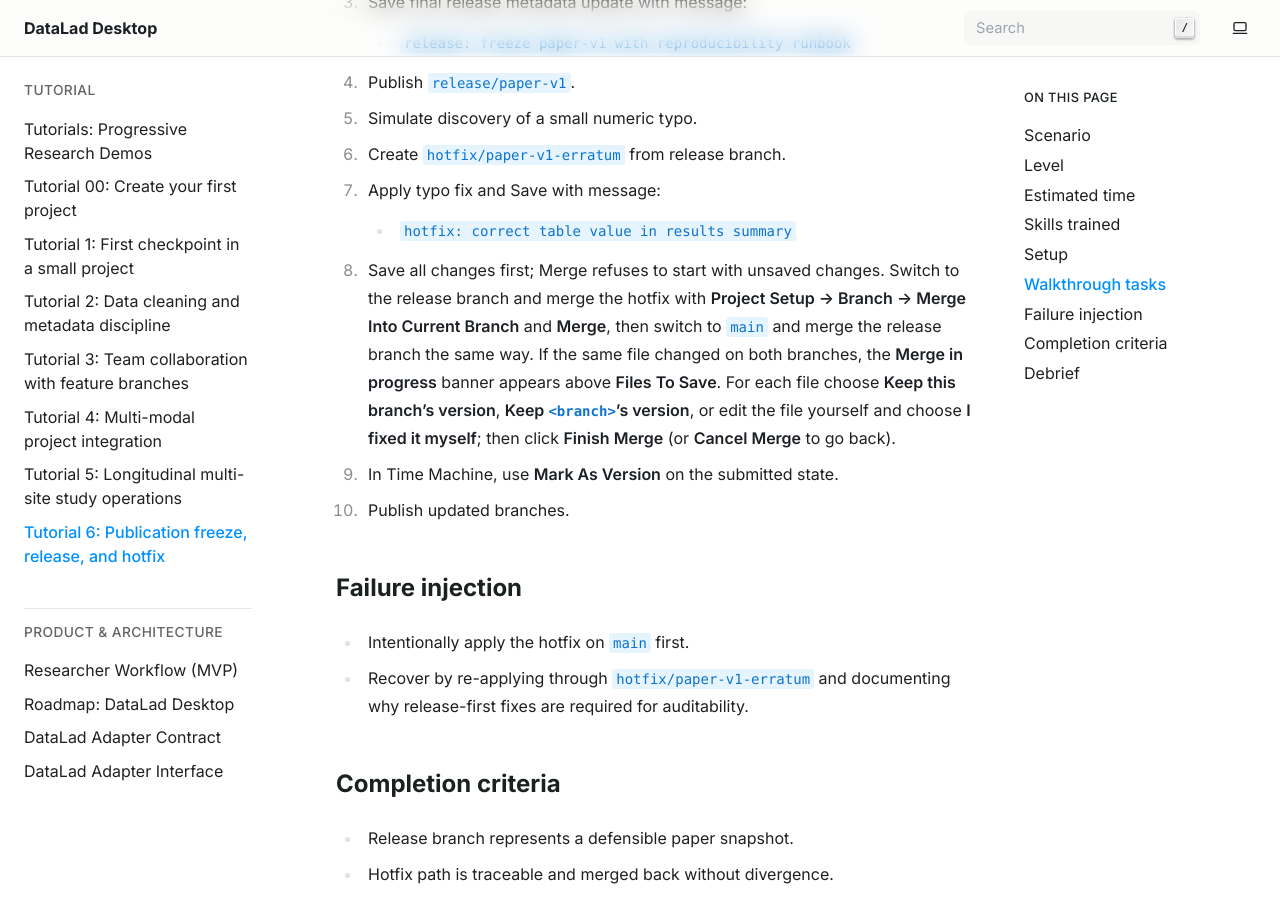
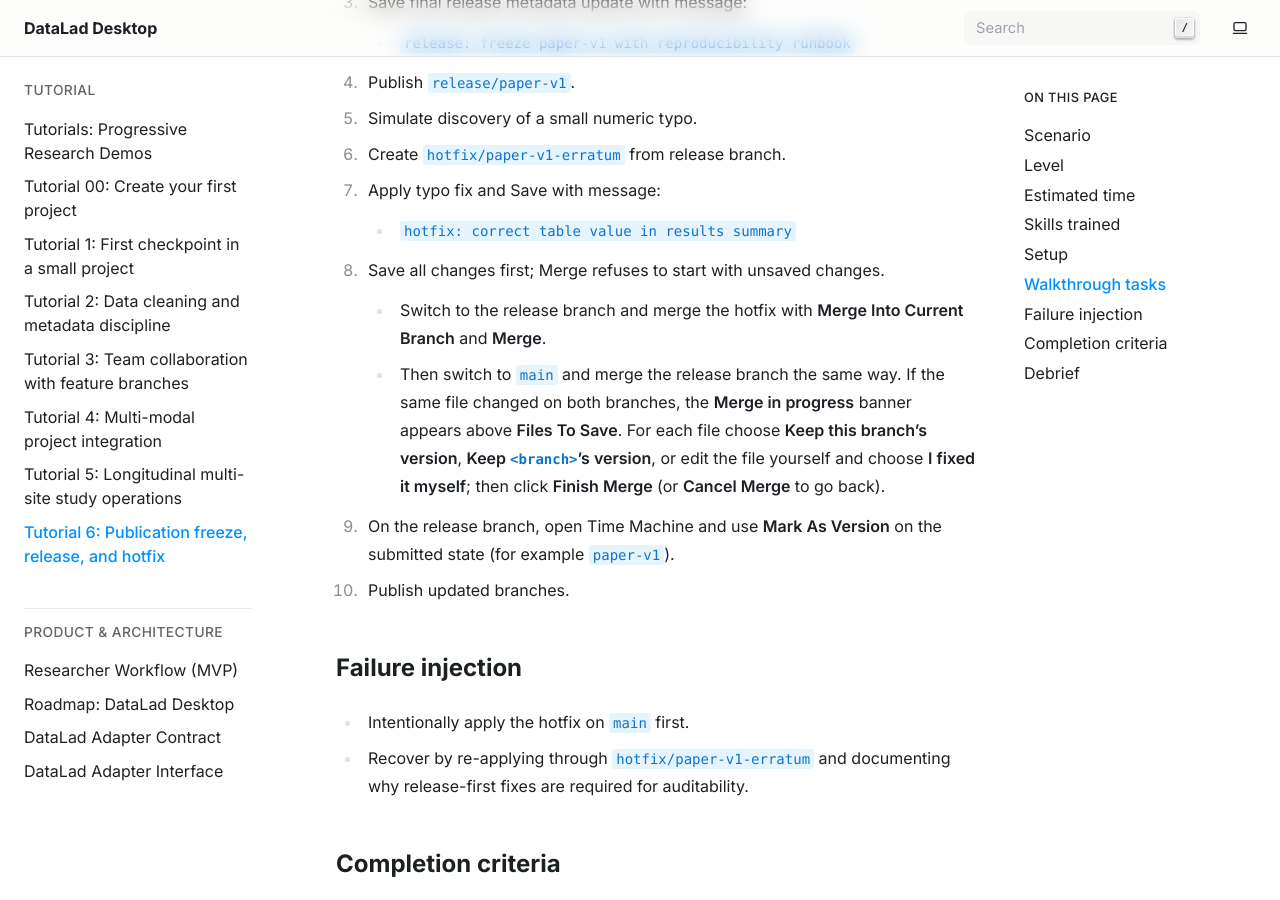
Before and after one commit to MRI-Lab-Graz/DataLad-desktop, a Sphinx documentation site: the page built from docs/tutorials/06-publication-freeze-release.md, in a window 1280 px wide and 900 px high, scrolled down 1416 px. Built offline with Sphinx 7.4.7, drawn with Linux system fonts in a browser that asks for light colours.

Commit message:
docs: state the merge-driver trust consequence plainly, tighten tutorial merge steps
Co-Authored-By: Claude Sonnet 5.5 <noreply@anthropic.com>

```diff
--- a/docs/tutorials/06-publication-freeze-release.md
+++ b/docs/tutorials/06-publication-freeze-release.md
@@ -42,8 +42,11 @@ Advanced
 6. Create `hotfix/paper-v1-erratum` from release branch.
 7. Apply typo fix and Save with message:
    - `hotfix: correct table value in results summary`
-8. Save all changes first; Merge refuses to start with unsaved changes. Switch to the release branch and merge the hotfix with **Project Setup → Branch → Merge Into Current Branch** and **Merge**, then switch to `main` and merge the release branch the same way. If the same file changed on both branches, the **Merge in progress** banner appears above **Files To Save**. For each file choose **Keep this branch's version**, **Keep `<branch>`'s version**, or edit the file yourself and choose **I fixed it myself**; then click **Finish Merge** (or **Cancel Merge** to go back).
-9. In Time Machine, use **Mark As Version** on the submitted state.
+8. Save all changes first; Merge refuses to start with unsaved changes.
+   - Switch to the release branch and merge the hotfix with **Merge Into Current Branch** and **Merge**.
+   - Then switch to `main` and merge the release branch the same way.
+   If the same file changed on both branches, the **Merge in progress** banner appears above **Files To Save**. For each file choose **Keep this branch's version**, **Keep `<branch>`'s version**, or edit the file yourself and choose **I fixed it myself**; then click **Finish Merge** (or **Cancel Merge** to go back).
+9. On the release branch, open Time Machine and use **Mark As Version** on the submitted state (for example `paper-v1`).
 10. Publish updated branches.
 
 ## Failure injection
```
Also changed, not shown: CHANGELOG.md (+1 -1 lines), SECURITY.md (+3 -3 lines), docs/architecture/datalad-adapter-interface.md (+1 -1 lines), docs/tutorials/03-team-feature-branches.md (+4 -2 lines), docs/tutorials/04-multimodal-project.md (+3 -1 lines).
